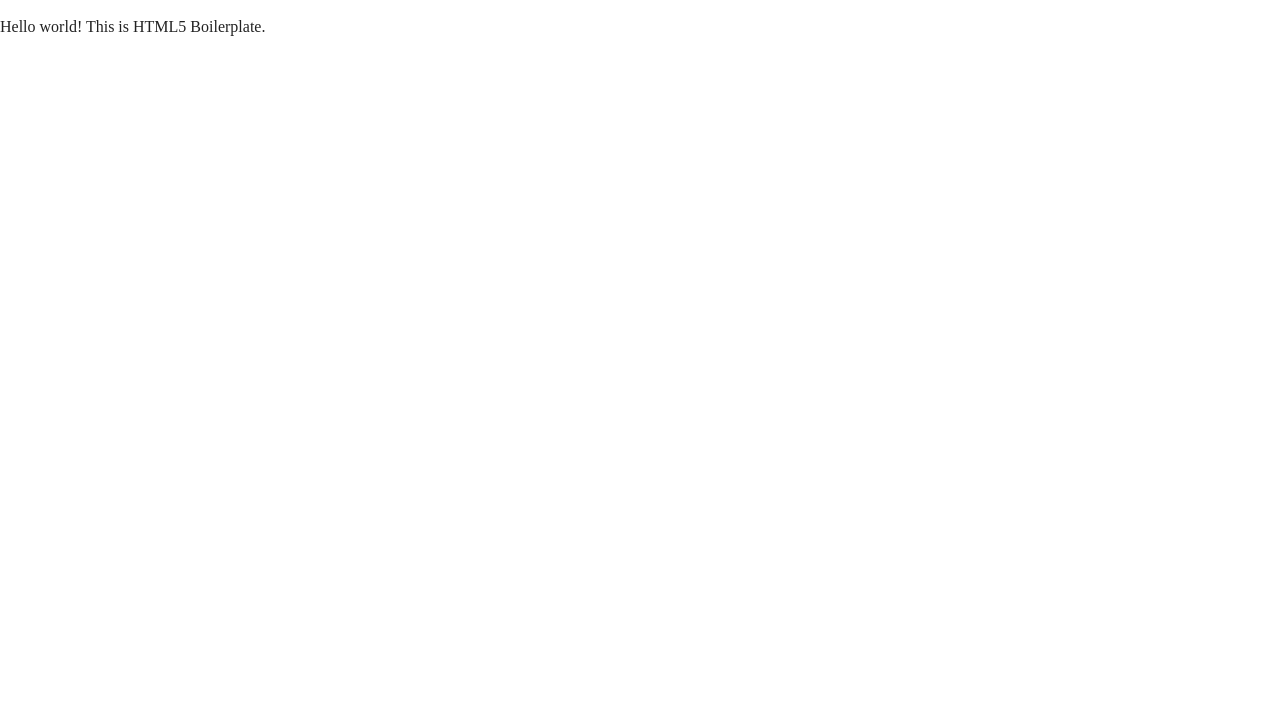
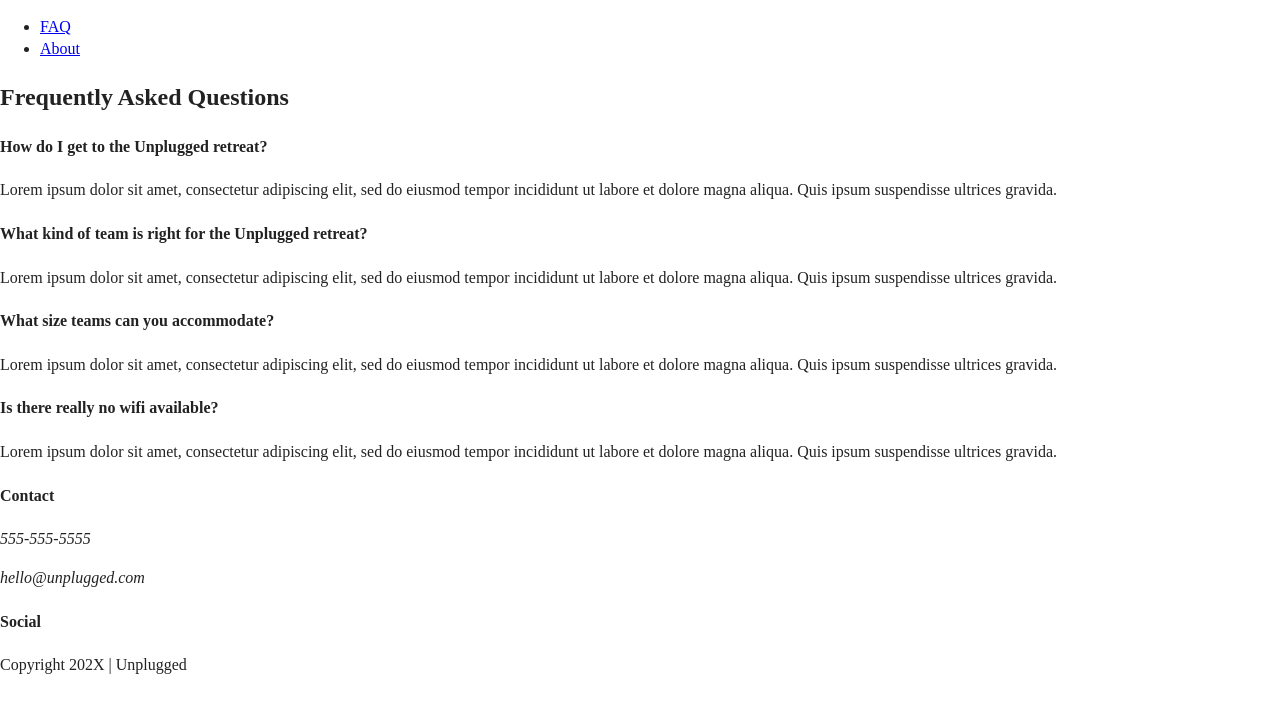
Before and after one commit to tj-rasley/unplugged, a website: page faq/index.html in a window 1280 px wide. Drawn offline with Linux system fonts and the light colour scheme.

Commit message:
Added FAQ text

```diff
--- a/faq/index.html
+++ b/faq/index.html
@@ -23,9 +23,72 @@
 </head>
 
 <body>
+  <header>
+    <div>
+      <div class="header-divider">
+      </div>
+    </div>
+    <nav>
+      <ul>
+        <li><a href="../faq/index.html" rel="noopener">FAQ</a></li>
+        <li><a href="../about/index.html" rel="noopener">About</a></li>
+      </ul>
+    </nav>
+    </div>
+  </header>
 
-  <!-- Add your site or application content here -->
-  <p>Hello world! This is HTML5 Boilerplate.</p>
+  <main>
+    <h2>Frequently Asked Questions</h2>
+    <section class="faqs">
+      <div class="faq-content">
+        <h4>How do I get to the Unplugged retreat?</h4>
+        <p>Lorem ipsum dolor sit amet, consectetur adipiscing elit, sed do eiusmod tempor incididunt ut labore et dolore magna aliqua. Quis ipsum suspendisse ultrices gravida.</p>
+      </div>
+    </section>
+    <section class="faqs">
+      <div class="faq-content">
+        <h4>What kind of team is right for the Unplugged retreat?</h4>
+        <p>Lorem ipsum dolor sit amet, consectetur adipiscing elit, sed do eiusmod tempor incididunt ut labore et dolore magna aliqua. Quis ipsum suspendisse ultrices gravida.</p>
+      </div>
+    </section>
+    <section class="faqs">
+      <div class="faq-content">
+        <h4>What size teams can you accommodate?</h4>
+        <p>Lorem ipsum dolor sit amet, consectetur adipiscing elit, sed do eiusmod tempor incididunt ut labore et dolore magna aliqua. Quis ipsum suspendisse ultrices gravida.</p>
+      </div>
+    </section>
+    <section class="faqs">
+      <div class="faq-content">
+        <h4>Is there really no wifi available?</h4>
+        <p>Lorem ipsum dolor sit amet, consectetur adipiscing elit, sed do eiusmod tempor incididunt ut labore et dolore magna aliqua. Quis ipsum suspendisse ultrices gravida.</p>
+      </div>
+    </section>
+  </main>
+
+  <footer>
+    <div class="content-wrapper">
+      <div class="footer-contact">
+        <div class="contact">
+          <h4>Contact</h4>
+          <address>
+            <p>555-555-5555</p>
+            <p>hello@unplugged.com</p>
+          </address>
+        </div>
+        <div class="social">
+          <h4>Social</h4>
+          <p><a href="../https://www.facebook.com" target="_blank" rel="noopener"></a></p>
+          <p><a href="../https://www.twitter.com" target="_blank" rel="noopener"></a></p>
+          <p><a href="../https://www.instagram.com" target="_blank" rel="noopener"></a></p>
+          <!--- other social links here -->
+        </div>
+      </div> <!-- footer content ends here -->
+      <div class="copyright">
+        <p>Copyright 202X | Unplugged</p>
+      </div>
+    </div> <!-- footer content-wrapper ends -->
+  </footer>
+
   <script src="../js/vendor/modernizr-3.11.2.min.js"></script>
   <script src="../js/plugins.js"></script>
   <script src="../js/main.js"></script>
```
